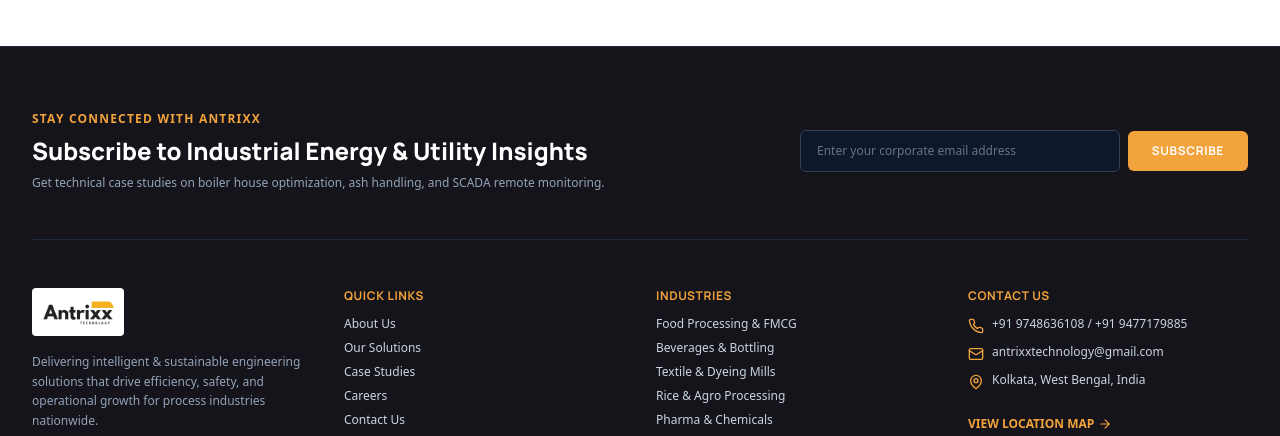
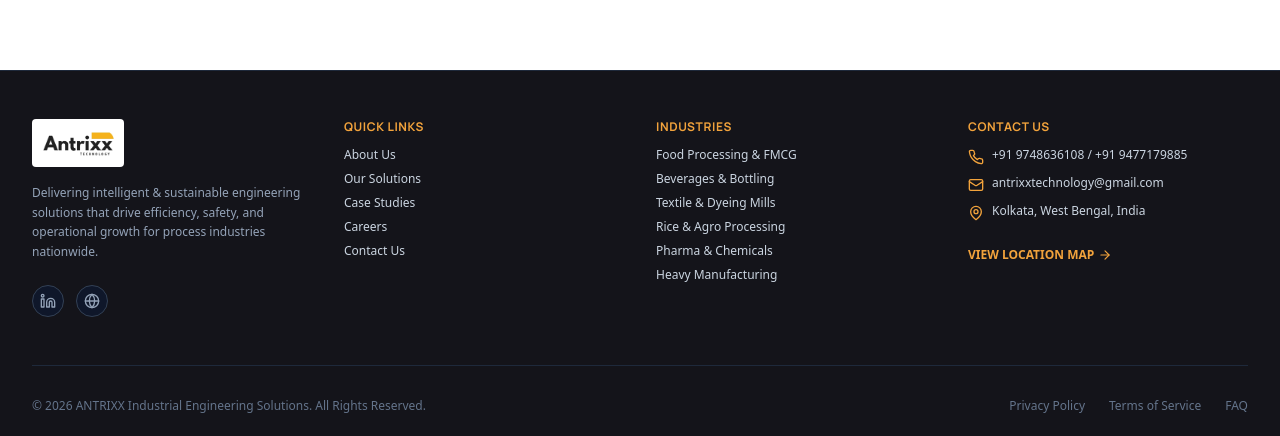
Before and after one commit to AntrixxTechnology/frontend, a React (Vite) app: page /blogs/1 in a window 1280 px wide. Shown: the part 354-790 px from the top of the page. Built offline with nearby package versions, Linux system fonts and the light colour scheme; no server answers.

Commit message:
Remove redundant newsletter and prefill About Us form

```diff
--- a/src/components/layout/Footer.tsx
+++ b/src/components/layout/Footer.tsx
@@ -4,42 +4,11 @@
 
 export const Footer: React.FC = () => {
   return (
-    <footer className="bg-[#14141A] text-white pt-16 pb-8 border-t border-slate-800 font-sans">
+    <footer className="bg-[#14141A] text-white pt-12 pb-8 border-t border-slate-800 font-sans">
       <div className="max-w-[1320px] mx-auto px-4 sm:px-6 lg:px-8">
 
-        {/* Top Newsletter / Quick Inquiry Bar */}
-        <div className="pb-12 border-b border-slate-800 grid grid-cols-1 lg:grid-cols-12 gap-8 items-center">
-          <div className="lg:col-span-6 space-y-2">
-            <span className="text-amberAccent text-xs font-bold uppercase tracking-widest block">
-              STAY CONNECTED WITH ANTRIXX
-            </span>
-            <h3 className="font-display text-xl sm:text-2xl font-extrabold text-white">
-              Subscribe to Industrial Energy & Utility Insights
-            </h3>
-            <p className="text-xs text-slate-400">
-              Get technical case studies on boiler house optimization, ash handling, and SCADA remote monitoring.
-            </p>
-          </div>
-
-          <div className="lg:col-span-6">
-            <form onSubmit={(e) => e.preventDefault()} className="flex items-center gap-2 max-w-md ml-auto">
-              <input
-                type="email"
-                placeholder="Enter your corporate email address"
-                className="w-full px-4 py-3 rounded-md bg-slate-900 border border-slate-700 text-xs text-white placeholder:text-slate-500 focus:outline-none focus:border-amberAccent"
-              />
-              <button
-                type="submit"
-                className="px-6 py-3 rounded-md bg-amberAccent hover:bg-amberAccentDark text-white font-display font-bold text-xs uppercase tracking-wider shrink-0 transition-colors"
-              >
-                SUBSCRIBE
-              </button>
-            </form>
-          </div>
-        </div>
-
         {/* Main 4-Column Footer Body */}
-        <div className="py-12 grid grid-cols-1 md:grid-cols-2 lg:grid-cols-4 gap-8">
+        <div className="pb-12 grid grid-cols-1 md:grid-cols-2 lg:grid-cols-4 gap-8">
 
           {/* Col 1: Brand & Bio */}
           <div className="space-y-4 lg:col-span-1">
```
